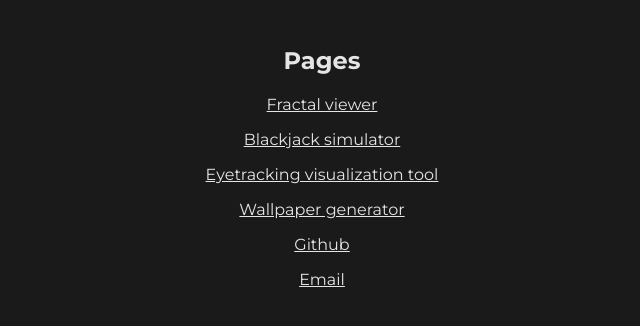
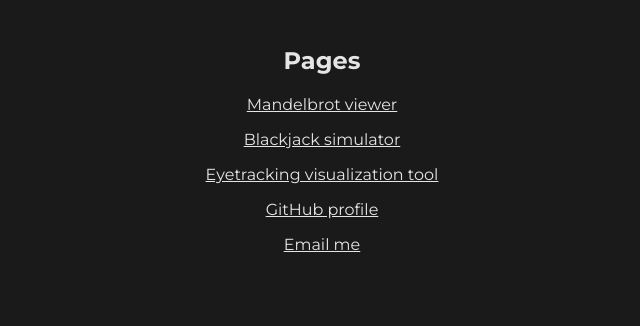
Before and after one commit to ldobbelsteen/landing, a plain HTML site: page www/index.html in a window 1280 px wide. Shown: the part 134-460 px from the top of the page, without its empty margins (318-958 px from the left). Drawn offline with Linux system fonts and the light colour scheme.

Commit message:
Update page links

```diff
--- a/www/index.html
+++ b/www/index.html
@@ -22,12 +22,11 @@
         <main>
             <div style="text-align:center">
                 <h2>Pages</h2>
-                <p><a href="https://fractal.dobbel.dev">Fractal viewer</a></p>
+                <p><a href="https://mandelbrot.dobbel.dev">Mandelbrot viewer</a></p>
                 <p><a href="https://blackjack.dobbel.dev">Blackjack simulator</a></p>
                 <p><a href="https://eyevis.dobbel.dev">Eyetracking visualization tool</a></p>
-                <p><a href="https://github.com/ldobbelsteen/wallpaper-generator">Wallpaper generator</a></p>
-                <p><a href="https://github.com/ldobbelsteen">Github</a></p>
-                <p><a href="mailto:lukas@dobbel.dev">Email</a></p>
+                <p><a href="https://github.com/ldobbelsteen">GitHub profile</a></p>
+                <p><a href="mailto:lukas@dobbel.dev">Email me</a></p>
             </div>
         </main>
     </body>
```
